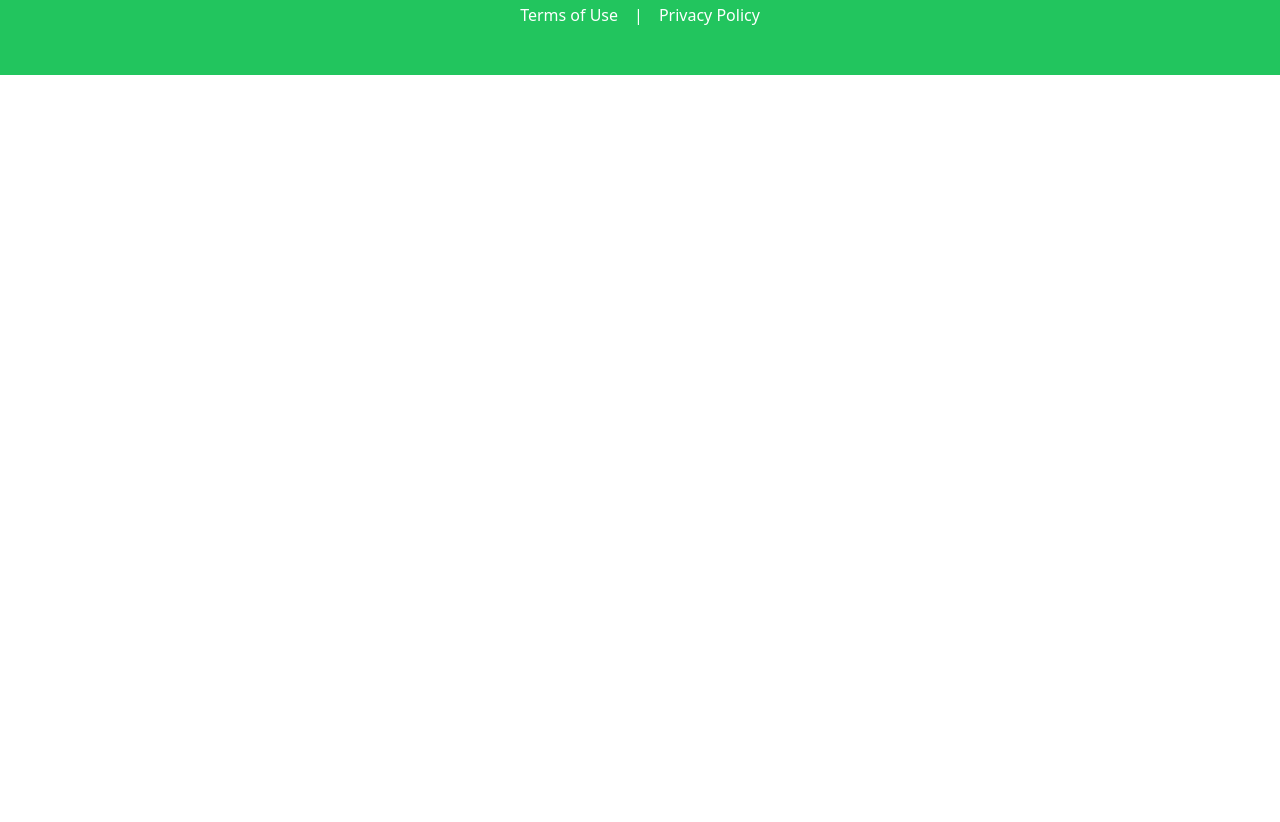
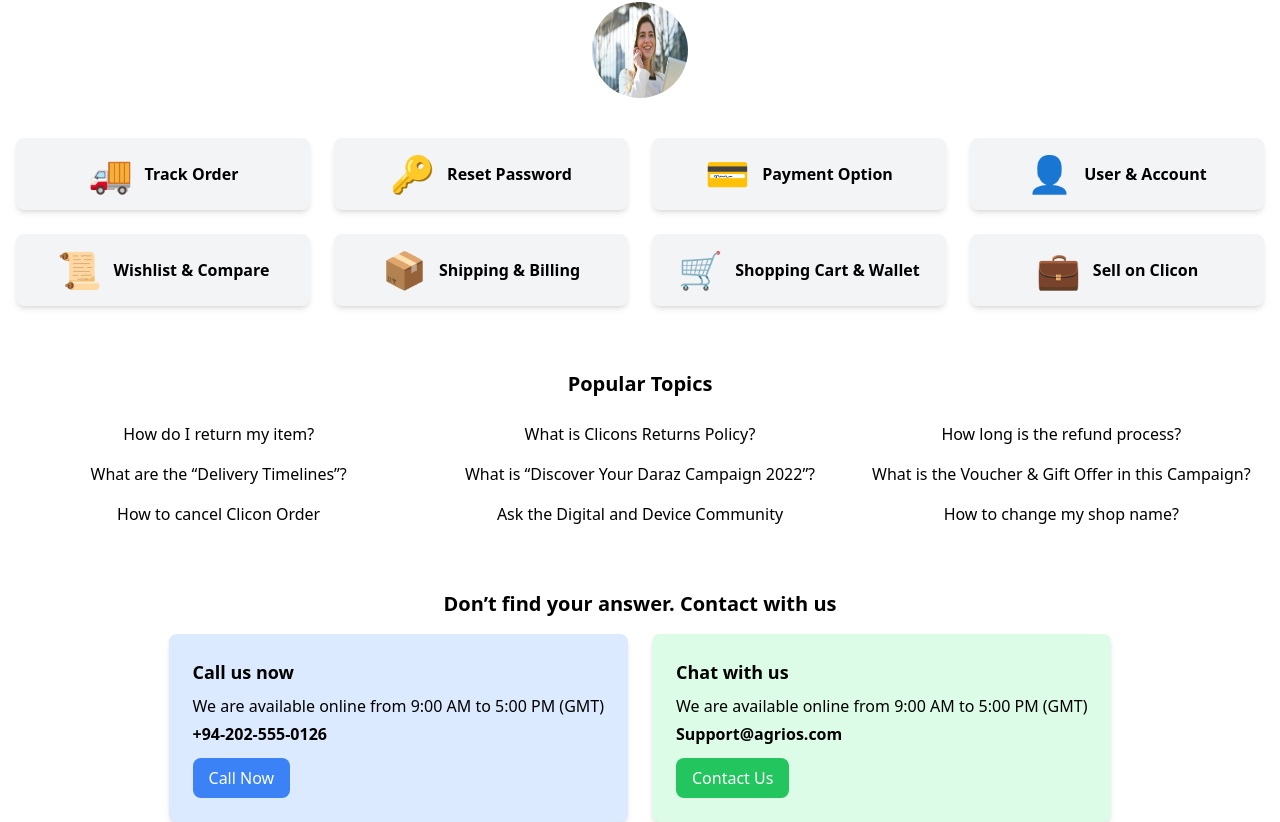
Before and after one commit to OKSamarasinghe/Agrios_React_WebApp, a React (Vite) app in the folder agrios-react-app/: page /help in a window 1280 px wide. Shown: the part 483-1305 px from the top of the page. Before the commit the page ends 800 px from the top, so only its background shows below. Built offline with nearby package versions, Linux system fonts and the light colour scheme.

Commit message:
Help page complete

```diff
--- a/agrios-react-app/src/main.jsx
+++ b/agrios-react-app/src/main.jsx
@@ -11,6 +11,7 @@ import Services from './pages/Services.jsx'
 import News from './pages/News.jsx'
 import Shop from './pages/Shop.jsx'
 import Contact from './pages/Contact.jsx'
+import HelpSupport from './pages/HelpSupport.jsx'
 
 createRoot(document.getElementById('root')).render(
   <StrictMode>
@@ -23,6 +24,7 @@ createRoot(document.getElementById('root')).render(
         <Route path='/news' element={<News/>}/>
         <Route path='/shop' element={<Shop/>}/>
         <Route path='/contact' element={<Contact/>}/>
+        <Route path='/help' element={<HelpSupport/>}/>
       </Routes>
       <Footer />
     </Router>
--- a/agrios-react-app/src/pages/AboutUs.jsx
+++ b/agrios-react-app/src/pages/AboutUs.jsx
@@ -1,4 +1,7 @@
 import React from 'react';
+
+import { useNavigate } from 'react-router-dom'; // Import useNavigate
+
 
 import AboutUsImage from '../assets/images/aboutUs2.jpg';
 import MarketImage from '../assets/images/market.jpg';
@@ -8,6 +11,13 @@ import Farmer3Image from '../assets/images/farmer3.jpg';
 
 
 const AboutUs = () => {
+  const navigate = useNavigate(); // Initialize useNavigate hook
+
+  // Handle redirection for Help & Support
+  const handleHelpSupportClick = () => {
+    navigate('/help'); // Redirect to /help route
+  };
+
   return (
     <div className="bg-white">
       {/* Hero Section */}
@@ -33,7 +43,8 @@ const AboutUs = () => {
               <li>Supporting local farmers and sustainable agriculture</li>
             </ul>
             <div className="flex space-x-4">
-              <button className="bg-green-500 text-white px-4 py-2 rounded-lg">Discover More</button>
+              <button className="bg-green-500 text-white px-4 py-2 rounded-lg"  onClick={handleHelpSupportClick} // Redirect when clicked
+              >Help & Support</button>
               <button className="bg-gray-300 text-gray-700 px-4 py-2 rounded-lg">FAQ</button>
             </div>
           </div>
--- /dev/null
+++ b/agrios-react-app/src/pages/HelpSupport.jsx
@@ -0,0 +1,82 @@
+import React from 'react';
+
+import HelpImage from '../assets/images/helpimg2.jpg';
+import HelpImage2 from '../assets/images/helpimg.jpg';
+
+
+const HelpSupport = () => {
+  return (
+    <div className="container mx-auto px-4 py-10">
+      {/* FAQ Banner */}
+      <div className="relative w-full h-64 bg-cover bg-center" style={{ backgroundImage: `url(${HelpImage})` }}>
+        <div className="absolute inset-0 bg-black bg-opacity-30 flex items-center justify-center">
+          <h1 className="text-white text-4xl font-bold">Help and Support</h1>
+        </div>
+      </div>
+
+      {/* Help Center */}
+      <div className="mt-10 text-center">
+        <h2 className="text-2xl font-semibold">How we can help you!</h2>
+        <div className="flex justify-center mt-5">
+          <img src={HelpImage2} alt="Support" className="rounded-full w-24 h-24" />
+        </div>
+      </div>
+
+      {/* Assistance Options */}
+      <div className="mt-10 grid grid-cols-1 sm:grid-cols-2 md:grid-cols-4 gap-6">
+        {[
+          { title: 'Track Order', icon: '🚚' },
+          { title: 'Reset Password', icon: '🔑' },
+          { title: 'Payment Option', icon: '💳' },
+          { title: 'User & Account', icon: '👤' },
+          { title: 'Wishlist & Compare', icon: '📜' },
+          { title: 'Shipping & Billing', icon: '📦' },
+          { title: 'Shopping Cart & Wallet', icon: '🛒' },
+          { title: 'Sell on Clicon', icon: '💼' },
+        ].map((item, index) => (
+          <div key={index} className="bg-gray-100 p-4 rounded-lg shadow-md flex items-center justify-center hover:bg-gray-200 transition">
+            <span className="text-4xl mr-3">{item.icon}</span>
+            <span className="font-semibold">{item.title}</span>
+          </div>
+        ))}
+      </div>
+
+      {/* Popular Topics */}
+      <div className="mt-16">
+        <h3 className="text-xl font-semibold mb-6 text-center">Popular Topics</h3>
+        <div className="grid grid-cols-1 md:grid-cols-2 lg:grid-cols-3 gap-4 text-center">
+          <div className="hover:text-blue-600 cursor-pointer">How do I return my item?</div>
+          <div className="hover:text-blue-600 cursor-pointer">What is Clicons Returns Policy?</div>
+          <div className="hover:text-blue-600 cursor-pointer">How long is the refund process?</div>
+          <div className="hover:text-blue-600 cursor-pointer">What are the “Delivery Timelines”?</div>
+          <div className="hover:text-blue-600 cursor-pointer">What is “Discover Your Daraz Campaign 2022”?</div>
+          <div className="hover:text-blue-600 cursor-pointer">What is the Voucher & Gift Offer in this Campaign?</div>
+          <div className="hover:text-blue-600 cursor-pointer">How to cancel Clicon Order</div>
+          <div className="hover:text-blue-600 cursor-pointer">Ask the Digital and Device Community</div>
+          <div className="hover:text-blue-600 cursor-pointer">How to change my shop name?</div>
+        </div>
+      </div>
+
+      {/* Contact Us */}
+      <div className="mt-16 text-center">
+        <h3 className="text-xl font-semibold mb-4">Don’t find your answer. Contact with us</h3>
+        <div className="flex flex-col md:flex-row justify-center gap-6">
+          <div className="bg-blue-100 p-6 rounded-lg shadow-md text-left hover:bg-blue-200 transition">
+            <h4 className="text-lg font-semibold">Call us now</h4>
+            <p className="mt-2">We are available online from 9:00 AM to 5:00 PM (GMT)</p>
+            <p className="mt-1 font-semibold">+94-202-555-0126</p>
+            <button className="mt-3 bg-blue-500 text-white px-4 py-2 rounded-lg">Call Now</button>
+          </div>
+          <div className="bg-green-100 p-6 rounded-lg shadow-md text-left hover:bg-green-200 transition">
+            <h4 className="text-lg font-semibold">Chat with us</h4>
+            <p className="mt-2">We are available online from 9:00 AM to 5:00 PM (GMT)</p>
+            <p className="mt-1 font-semibold">Support@agrios.com</p>
+            <button className="mt-3 bg-green-500 text-white px-4 py-2 rounded-lg">Contact Us</button>
+          </div>
+        </div>
+      </div>
+    </div>
+  );
+};
+
+export default HelpSupport;
```
Also changed, not shown: agrios-react-app/src/assets/images/helpimg.jpg (added), agrios-react-app/src/assets/images/helpimg2.jpg (added).
